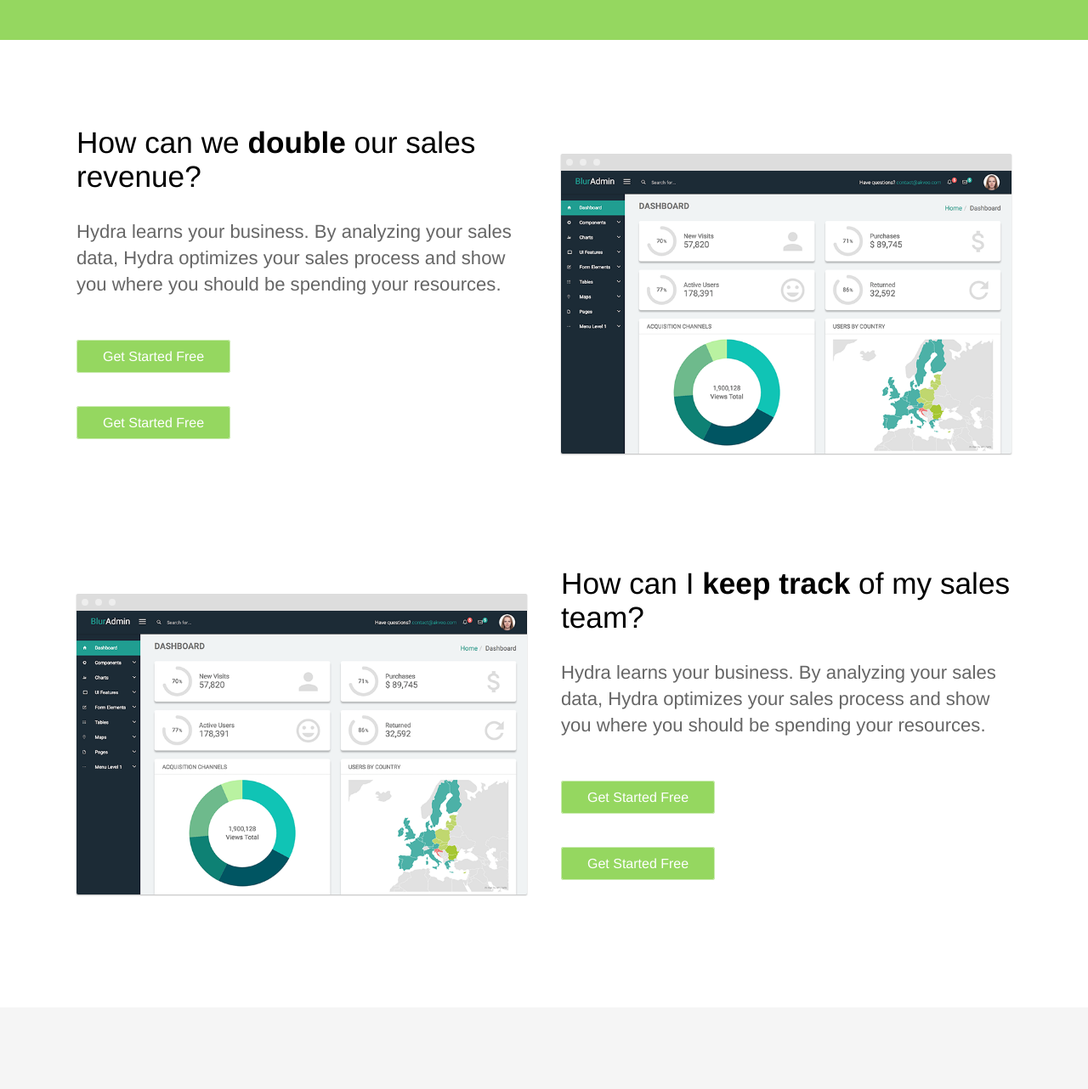
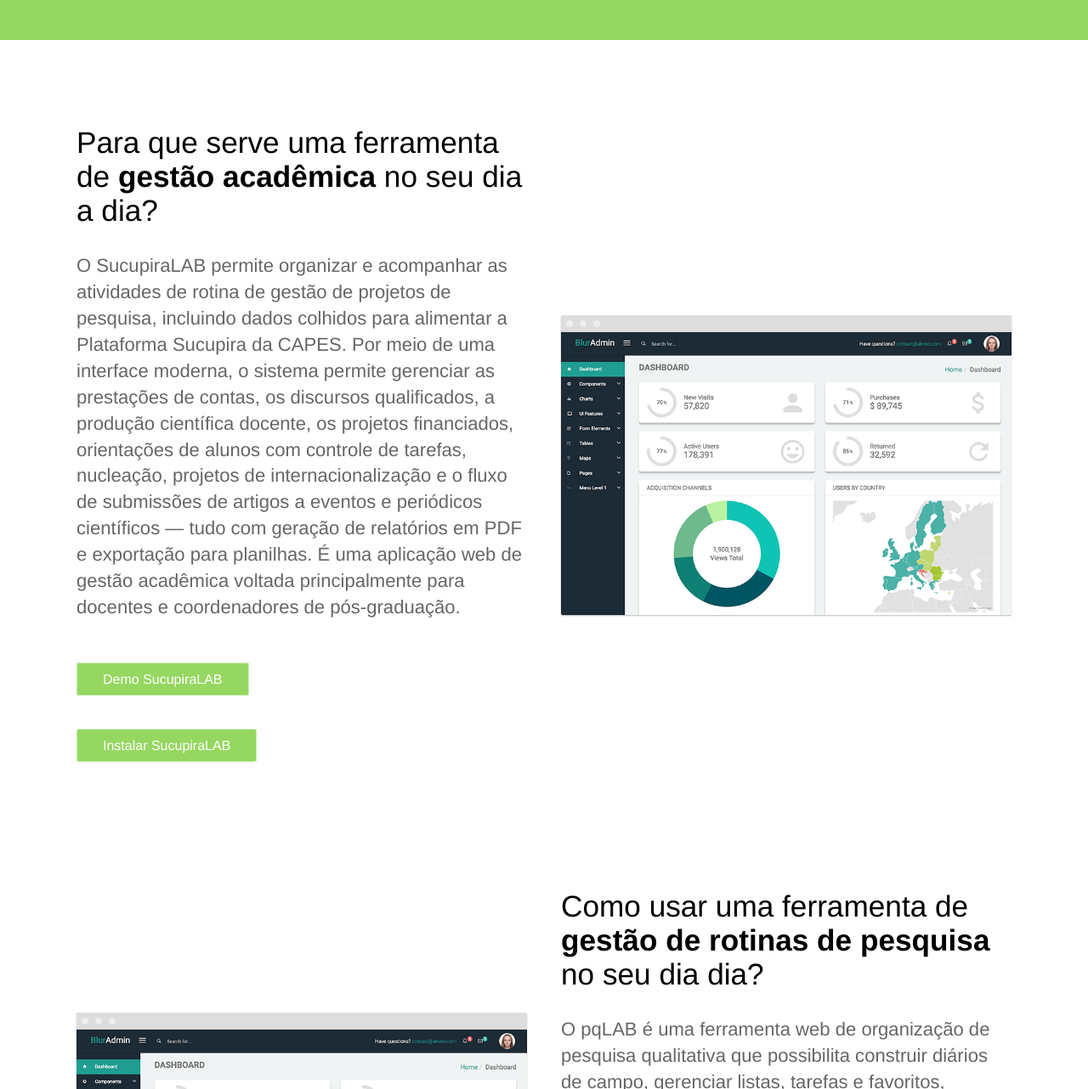
Before and after one commit to ombudsmanviktor/lab, a Jekyll site: the page built from index.html, in a window 1280 px wide and 1400 px high, scrolled down 771 px, cut to the strip 0-1282 px from the top of the window. Shown: the whole strip at 85% size. Built offline with Jekyll 4.4.1, drawn with Linux system fonts in a browser that asks for light colours; some of the changed text lies outside the part shown.

Commit message:
Update index.html

```diff
--- a/index.html
+++ b/index.html
@@ -16,10 +16,10 @@
 	<section>
 		<div class="container flex">
 			<div class="text editable">
-				<h2>How can we <strong>double</strong> our sales revenue?</h2>
-				<p>Hydra learns your business. By analyzing your sales data, Hydra optimizes your sales process and show you where you should be spending your resources. </p>
-				<div class="cta button"><a href="{{ site.baseurl }}/contact/">Get Started Free</a></div>
-				<div class="cta button"><a href="{{ site.baseurl }}/contact/">Get Started Free</a></div>
+				<h2>Para que serve uma ferramenta de <strong>gestão acadêmica</strong> no seu dia a dia?</h2>
+				<p>O SucupiraLAB permite organizar e acompanhar as atividades de rotina de gestão de projetos de pesquisa, incluindo dados colhidos para alimentar a Plataforma Sucupira da CAPES. Por meio de uma interface moderna, o sistema permite gerenciar as prestações de contas, os discursos qualificados, a produção científica docente, os projetos financiados, orientações de alunos com controle de tarefas, nucleação, projetos de internacionalização e o fluxo de submissões de artigos a eventos e periódicos científicos — tudo com geração de relatórios em PDF e exportação para planilhas. É uma aplicação web de gestão acadêmica voltada principalmente para docentes e coordenadores de pós-graduação.</p>
+				<div class="cta button"><a href="{{ site.baseurl }}/contact/">Demo SucupiraLAB</a></div>
+				<div class="cta button"><a href="{{ site.baseurl }}/contact/">Instalar SucupiraLAB</a></div>
 			</div>
 			<div class="image">
 				<img src="{{ site.baseurl }}/images/dashboard.png" alt="Screenshot" class="screenshot editable" />
@@ -30,10 +30,10 @@
 	<section>
 		<div class="container flex">
 			<div class="text editable">
-				<h2>How can I <strong>keep track</strong> of my sales team?</h2>
-				<p>Hydra learns your business. By analyzing your sales data, Hydra optimizes your sales process and show you where you should be spending your resources.</p>
-				<div class="cta button"><a href="{{ site.baseurl }}/contact/">Get Started Free</a></div>
-				<div class="cta button"><a href="{{ site.baseurl }}/contact/">Get Started Free</a></div>
+				<h2>Como usar uma ferramenta de <strong>gestão de rotinas de pesquisa</strong> no seu dia dia?</h2>
+				<p>O pqLAB é uma ferramenta web de organização de pesquisa qualitativa que possibilita construir diários de campo, gerenciar listas, tarefas e favoritos, organizar fichamentos e planos de curso, e várias outras atividades que frequentemente ficam esparsas em diferentes aplicações, o que lhe permite centralizar suas rotinas de pesquisa em uma só plataforma e facilita o reconhecimento de padrões e *insights* sobre sua própria investigação.</p>
+				<div class="cta button"><a href="{{ site.baseurl }}/contact/">Demo pqLAB</a></div>
+				<div class="cta button"><a href="{{ site.baseurl }}/contact/">Instalar pqLAB</a></div>
 			</div>
 			<div class="image">
 				<img src="{{ site.baseurl }}/images/dashboard.png" alt="Screenshot" class="screenshot editable" />
@@ -52,15 +52,15 @@
 	</section>
 
 	<section class="bottom-cta">
-		<h2 class="editable"><strong>Improve</strong> your sales process today</h2>
+		<h2 class="editable"><strong>Aprimore</strong> sua gestão acadêmica e de rotinas de pesquisa hoje!</h2>
 		<br><p></p>
-		<div class="button alt"><a href="#">Get Started Free</a></div>
+		<div class="button alt"><a href="#">Demo SucupiraLAB</a></div>
 		<br><p></p>
-		<div class="button alt"><a href="#">Get Started Free</a></div>
+		<div class="button alt"><a href="#">Instalar SucupiraLAB</a></div>
 		<br><p></p>
-		<div class="button alt"><a href="#">Get Started Free</a></div>
+		<div class="button alt"><a href="#">Demo pqLAB</a></div>
 		<br><p></p>
-		<div class="button alt"><a href="#">Get Started Free</a></div>
+		<div class="button alt"><a href="#">Instalar pqLAB</a></div>
 		<br><p></p>
 	</section>
 </div>
```
